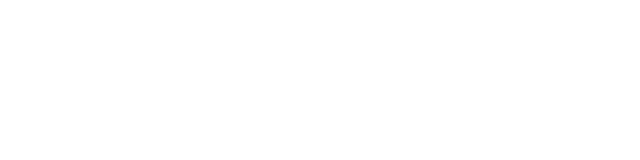
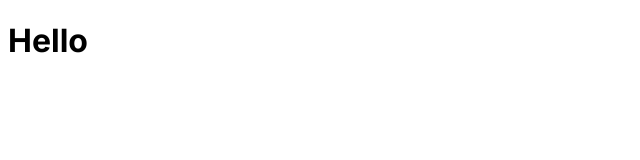
Before and after one commit to Atsushi-Noguchi/next-market, a Next.js app: page /item/create in a window 1280 px wide. Shown: the top 160 px of the page, without its empty margins (0-640 px from the left). Built offline with nearby package versions, Linux system fonts and the light colour scheme.

Commit message:
createページを一部変更

```diff
--- a/app/item/create/page.tsx
+++ b/app/item/create/page.tsx
@@ -1,7 +1,11 @@
 import React from "react";
 
 const CreatePage: React.FC = () => {
-  return <div>{/* コンポーネントの中身をここに書く */}</div>;
+  return (
+    <div>
+      <h1>Hello</h1>
+    </div>
+  );
 };
 
 export default CreatePage;
```
